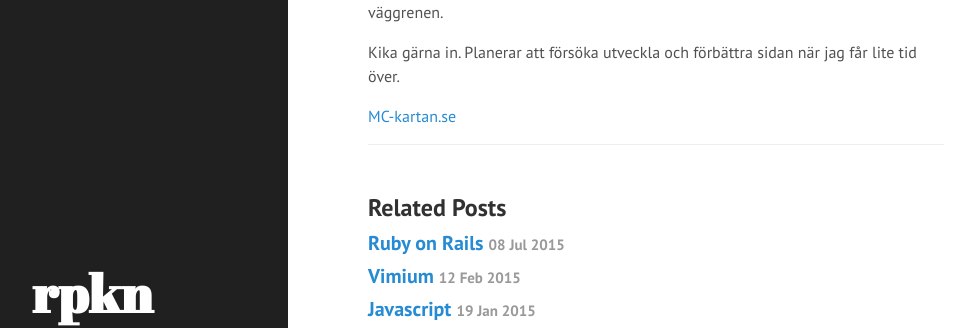
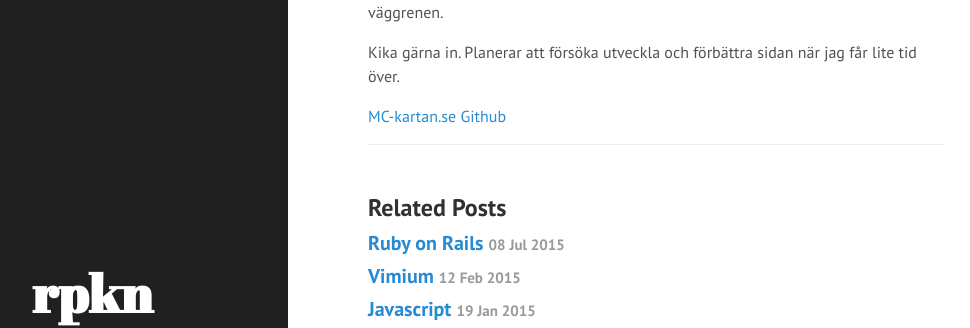
Before and after one commit to rk222ev/www, a Jekyll site: the page built from _posts/2015-07-07-mckartan.md, in a window 1280 px wide. Shown: the part 304-632 px from the top of the page, without its empty margins (0-970 px from the left). Built offline with Jekyll 4.4.1, drawn with Linux system fonts in a browser that asks for light colours; Markdown is read by kramdown in place of the engine named in the settings.

Commit message:
Added link to github repo.

```diff
--- a/_posts/2015-07-07-mckartan.md
+++ b/_posts/2015-07-07-mckartan.md
@@ -17,3 +17,4 @@ Kika gärna in. Planerar att försöka utveckla och förbättra sidan när jag
 får lite tid över.
 
 [MC-kartan.se](http://www.mc-kartan.se)
+[Github](https://github.com/rk222ev/mckartan.se)
```
